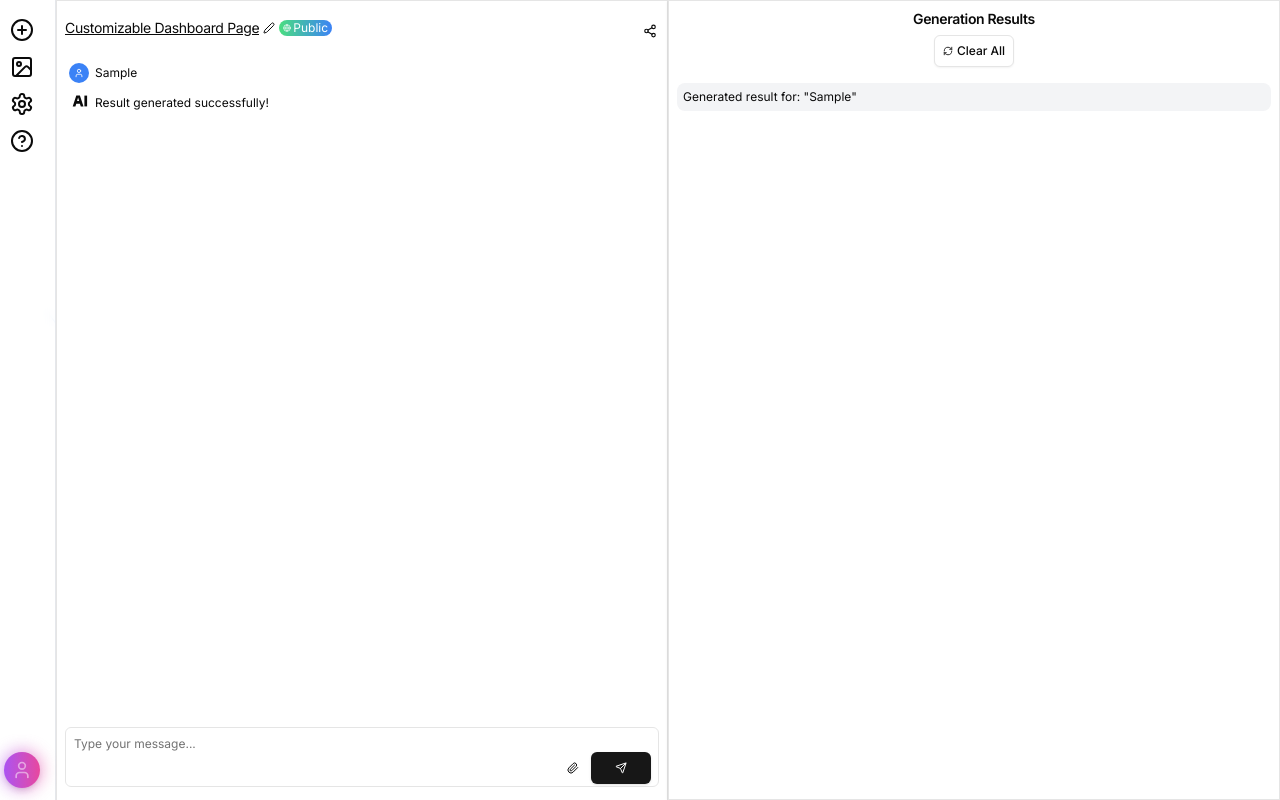
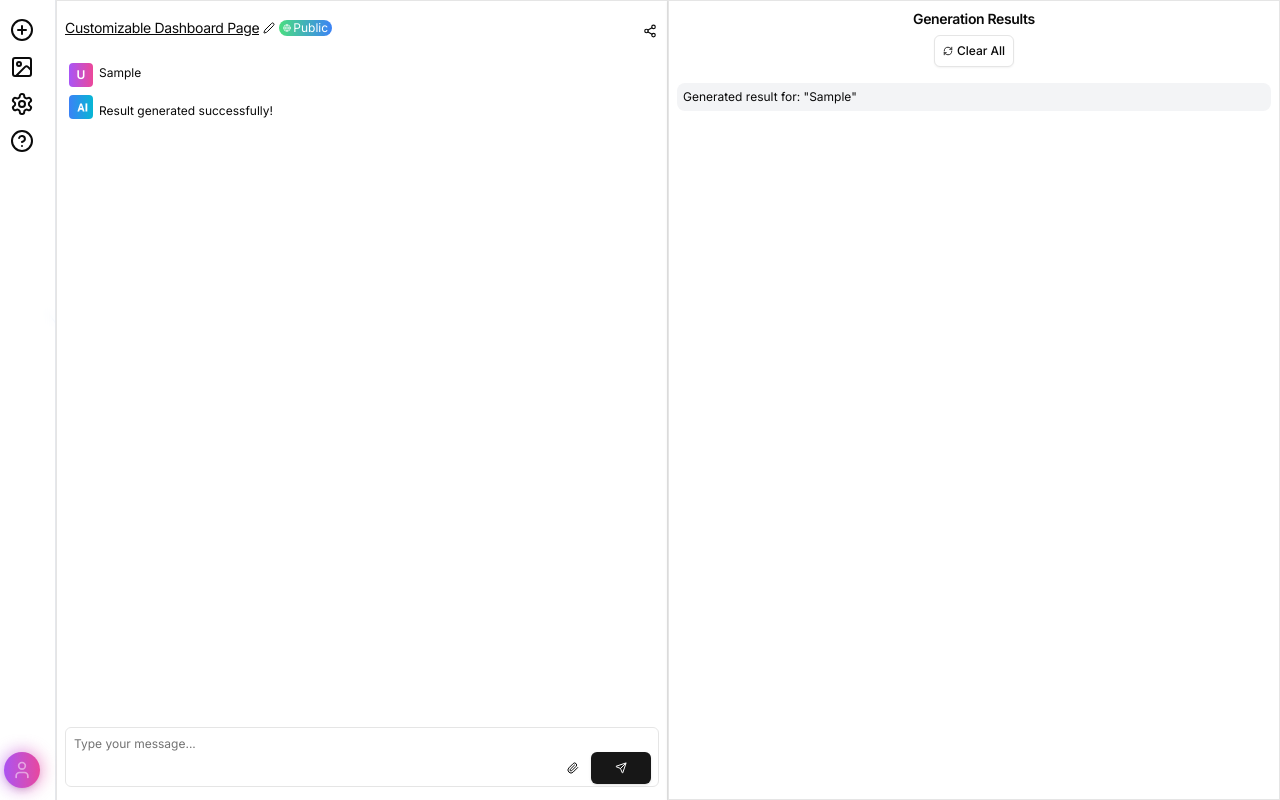
Before and after one commit to Morojc/N0.DEV, a Next.js app: page /ai-creation-output in a window 1280 px wide. Both pictures are taken after typing "Sample" into the empty fields and a click on the button 621 px from the left and 768 px from the top of the page. Built offline with nearby package versions, Linux system fonts and the light colour scheme.

Commit message:
Change the user and ai chat icons style.

```diff
--- a/app/ai-creation-output/page.tsx
+++ b/app/ai-creation-output/page.tsx
@@ -36,7 +36,7 @@ const AnimatedAILogo = () => (
   >
     <g>
       {/* A */}
-      <path d="M15 80L35 20H55L75 80H60L55 65H35L30 80H15ZM39 50H51L45 30L39 50Z" fill="currentColor">
+      <path d="M30 75L45 30H55L70 75H60L57 65H43L40 75H30ZM45 55H55L50 40L45 55Z" fill="currentColor">
         <animate
           attributeName="opacity"
           values="1;0.5;1"
@@ -46,7 +46,7 @@ const AnimatedAILogo = () => (
       </path>
 
       {/* I */}
-      <path d="M80 20H95V80H80V20Z" fill="currentColor">
+      <path d="M75 30H85V75H75V30Z" fill="currentColor">
         <animate
           attributeName="opacity"
           values="1;0.5;1"
@@ -184,6 +184,13 @@ export default function AICreationOutput() {
     console.log('File upload button clicked');
   }
 
+  const getUserInitial = () => {
+    // Assuming the user's name is "User" for this example
+    // You should replace this with the actual user's name from your authentication system
+    const userName = "User";
+    return userName.charAt(0).toUpperCase();
+  }
+
   return (
     <Layout hideHeader hideFooter isAICreatorPage>
       <div className={`flex flex-col md:flex-row h-screen ${inter.className} text-sm`}>
@@ -215,12 +222,20 @@ export default function AICreationOutput() {
             <ScrollArea className="h-full pr-2">
               {messages.map((message) => (
                 <div key={message.id} className="flex mb-2 ml-1">
-                  <div className={`w-5 h-5 rounded-full flex items-center justify-center mr-1.5 shrink-0 ${
-                    message.isUser ? 'bg-blue-500' : ''
+                  <div className={`w-6 h-6 flex items-center justify-center mr-1.5 shrink-0 rounded ${
+                    message.isUser
+                      ? 'bg-gradient-to-r from-purple-500 to-pink-500 text-white'
+                      : 'bg-gradient-to-r from-blue-500 to-cyan-500 text-white'
                   }`}>
-                    {message.isUser ? <User size={10} className="text-white" /> : <AnimatedAILogo />}
+                    {message.isUser ? (
+                      <span className="text-xs font-semibold">{getUserInitial()}</span>
+                    ) : (
+                      <div className="flex items-center justify-center w-full h-full">
+                        <AnimatedAILogo />
+                      </div>
+                    )}
                   </div>
-                  <div className={`flex-1 text-[10px] md:text-xs ${message.isUser ? 'pt-0.5' : 'pt-1'} break-words`}>
+                  <div className={`flex-1 text-[10px] md:text-xs ${message.isUser ? 'pt-0.5' : 'pt-2'} break-words`}>
                     {message.content}
                   </div>
                 </div>
```
